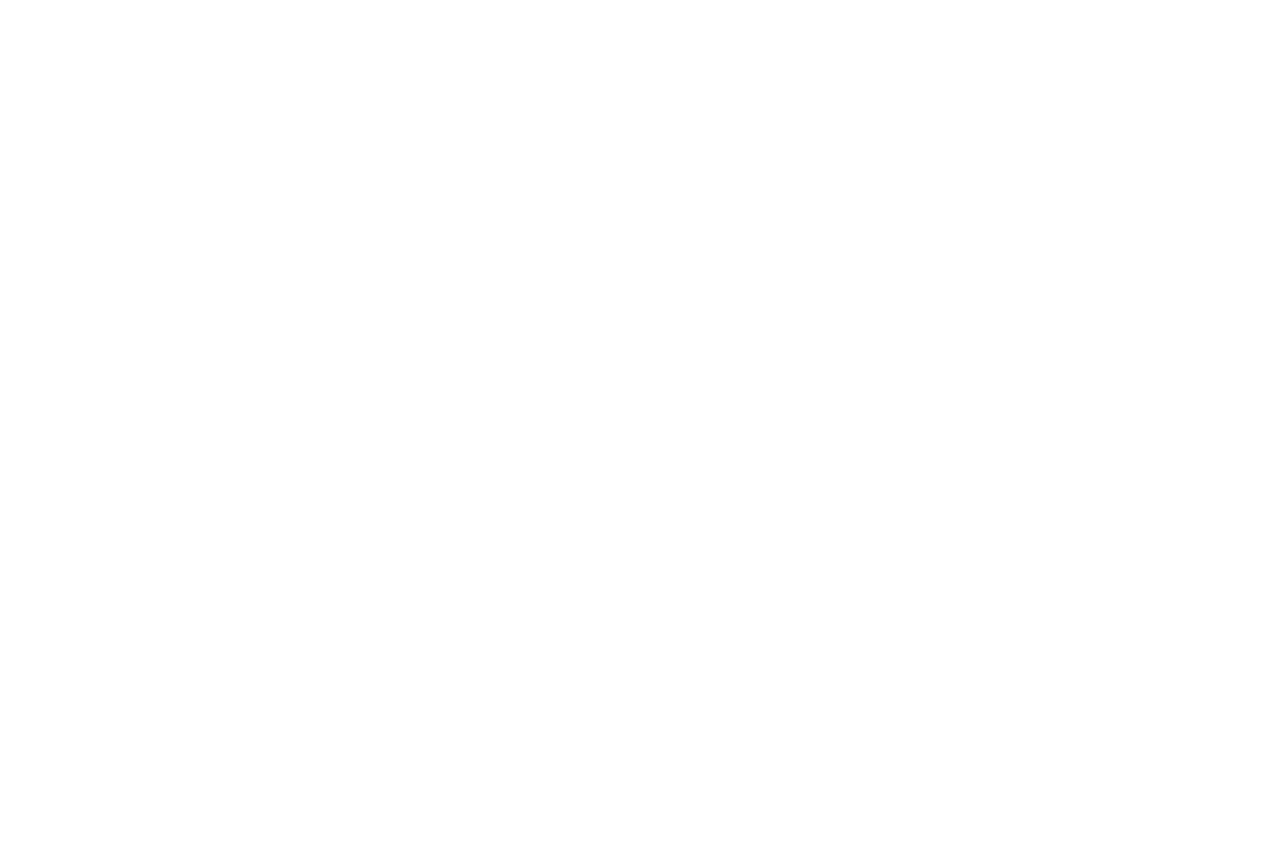
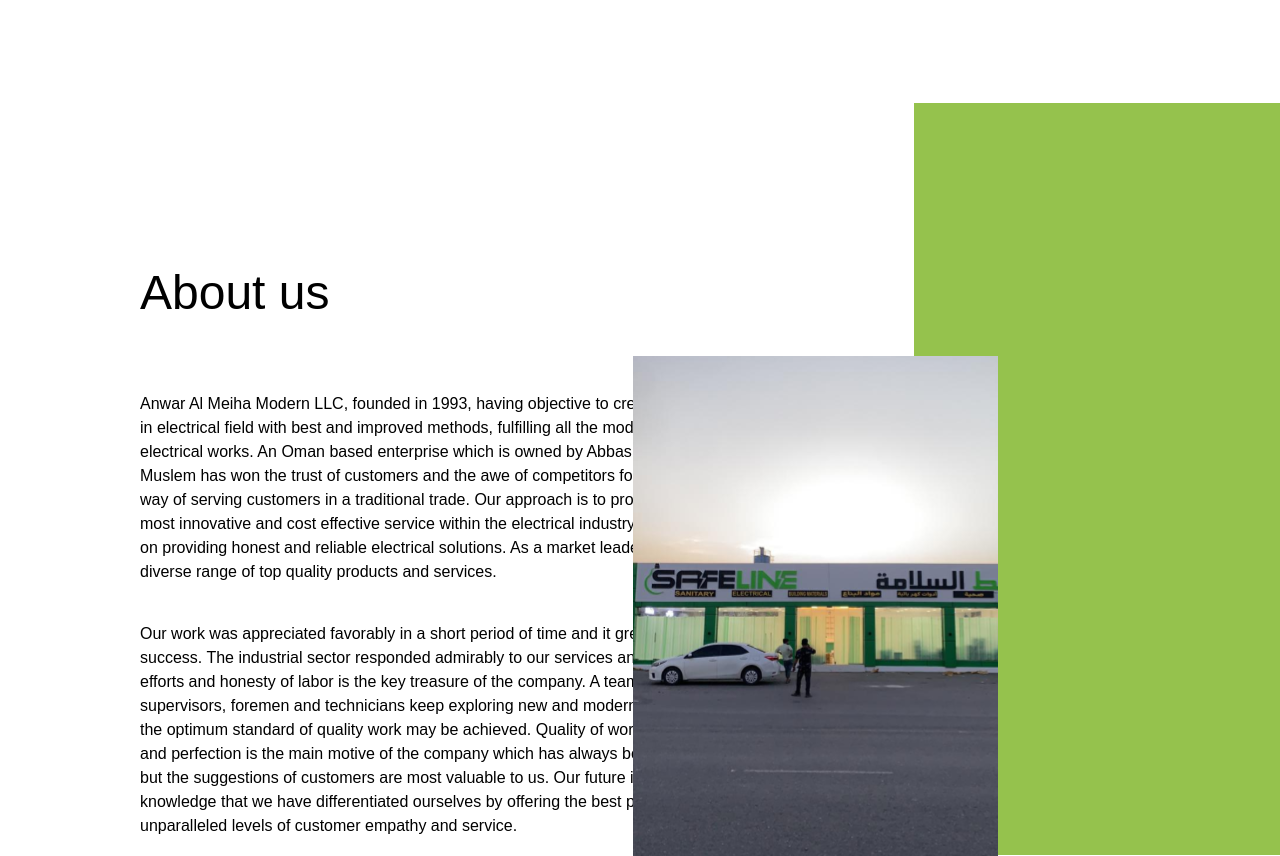
Before and after one commit to haroonalbar/functionary-1, a Next.js app: page / in a window 1280 px wide. Shown: the part 2599-3455 px from the top of the page. Before the commit the page ends 2702 px from the top, so only its background shows below. Built offline with nearby package versions, Linux system fonts and the light colour scheme.

Commit message:
about almost done

```diff
--- a/pages/index.tsx
+++ b/pages/index.tsx
@@ -6,6 +6,7 @@
 import Part1 from '../components/Part1'
 import Services from '../components/Services'
 import Utilities from '../components/Utilities'
+import About from '../components/About'
 
 const inter = Inter({ subsets: ['latin'] })
 
@@ -18,6 +19,7 @@
       <Part1/>
       <Services/>
       <Utilities/>
+      <About/>
     </>
   )
 }
```
Also changed, not shown: public/image/about.svg (added).
